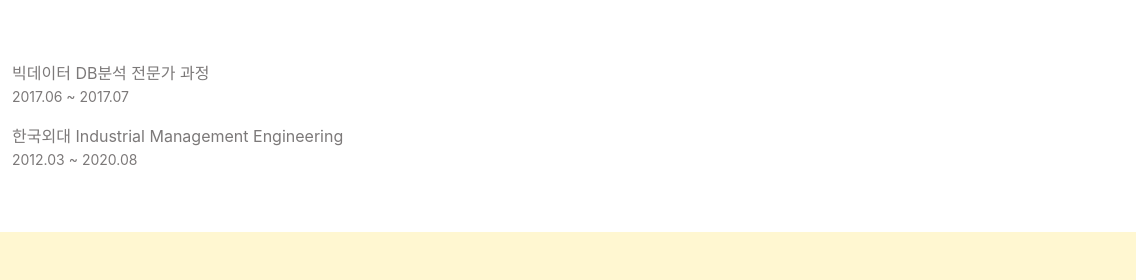
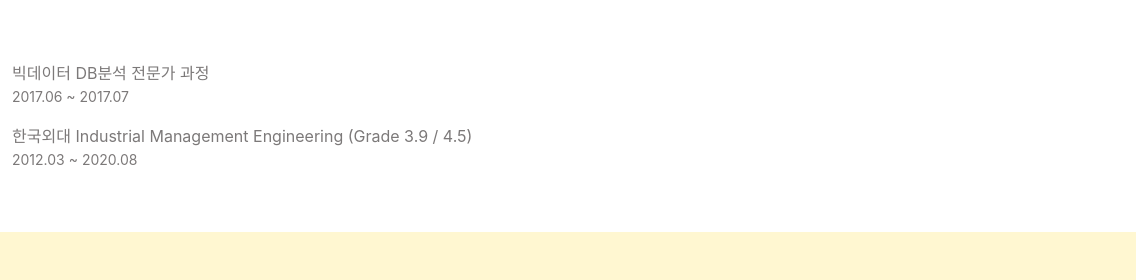
Before and after one commit to MyungWanPark/portfolio, a plain HTML site: page index.html in a window 1280 px wide. Shown: the part 1280-1560 px from the top of the page, 144-1280 px from the left. Drawn offline with nearby package versions, Linux system fonts and the light colour scheme.

Commit message:
Add grade in about me

```diff
--- a/index.html
+++ b/index.html
@@ -129,7 +129,7 @@
           />
           <div class="career__description">
             <p class="career__name">
-              한국외대 Industrial Management Engineering
+              한국외대 Industrial Management Engineering (Grade 3.9 / 4.5)
             </p>
             <p class="career__period">2012.03 ~ 2020.08</p>
           </div>
```
